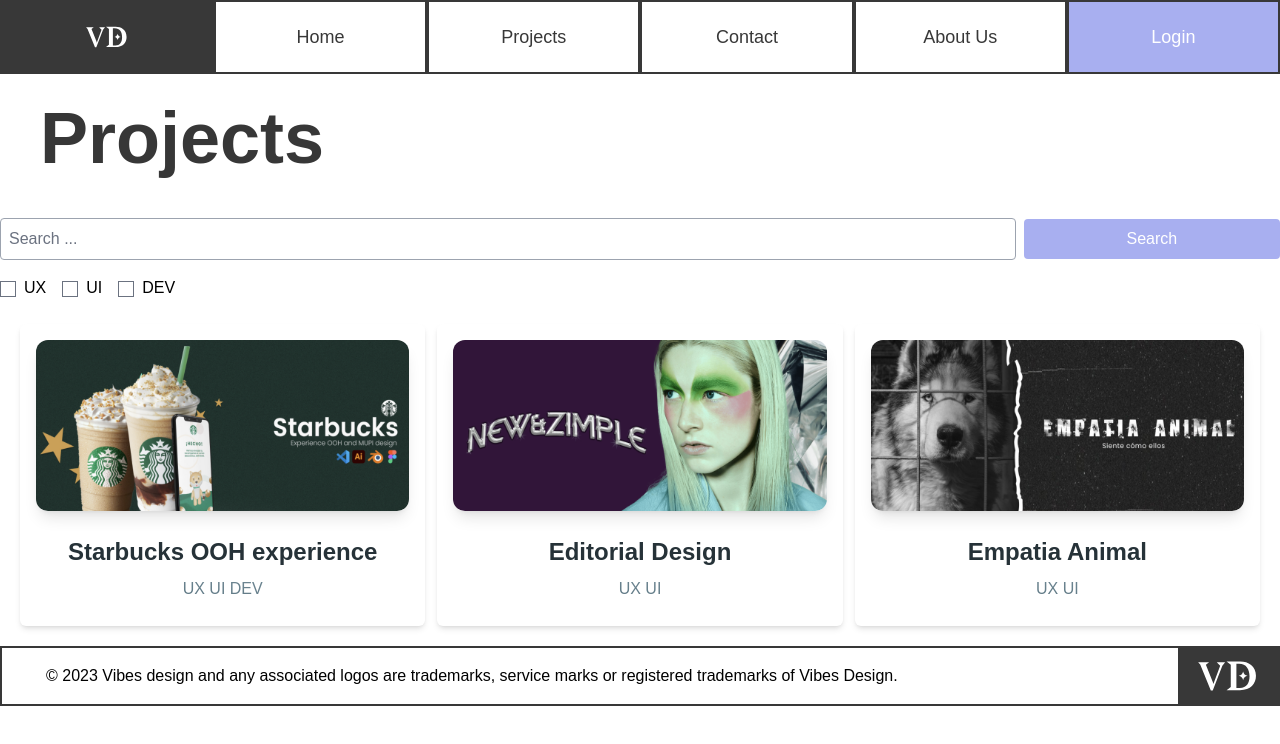
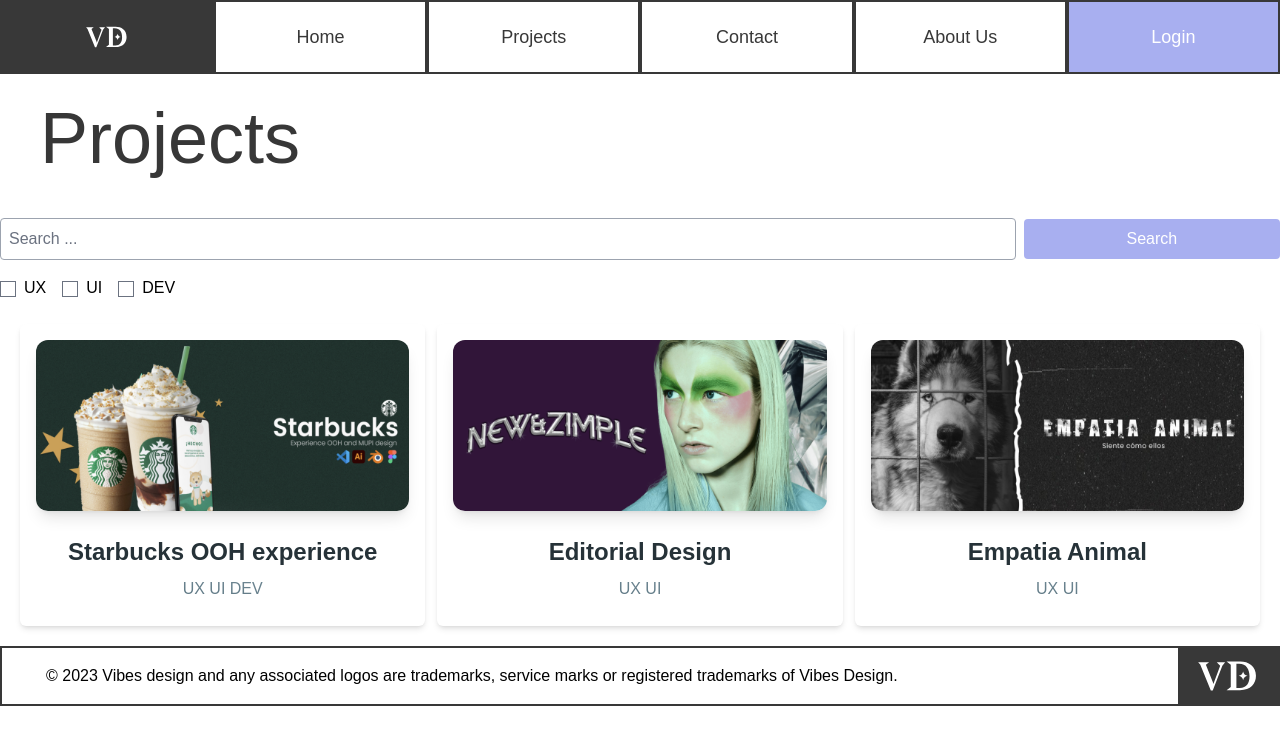
Before and after one commit to roritopra/vibes-design-portfolio, a React (Vite) app: page /projects in a window 1280 px wide. Shown: the top 744 px of the page. Built offline with nearby package versions, Linux system fonts and the light colour scheme; a web font is replaced by a local one.

Commit message:
quite bold

```diff
--- a/src/pages/ProjectsPage.jsx
+++ b/src/pages/ProjectsPage.jsx
@@ -14,7 +14,7 @@
   return (
       <>
 <div className="border- border-[#373737] p-5">
-  <h1 className="text-[#373737] text-7xl font-bagnard font-bold mb-5 mt-2 ml-5 maxLg:text-5xl maxMd:text-3xl maxMd:mt-4 maxSm:text-sm">
+  <h1 className="text-[#373737] text-7xl font-bagnard mb-5 mt-2 ml-5 maxLg:text-5xl maxMd:text-3xl maxMd:mt-4 maxSm:text-sm">
     Projects
   </h1>
 </div>
```
